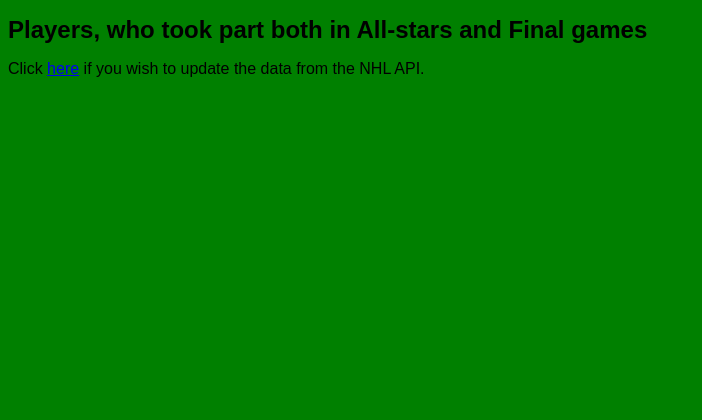
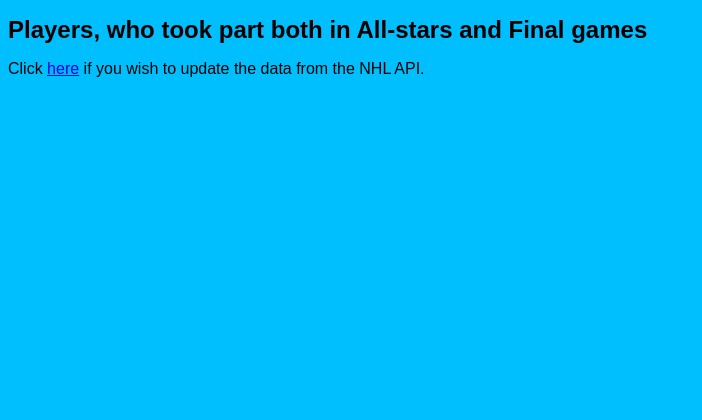
Before and after one commit to mskalmykov/test, a Flask app: template app/templates/main.j2 in a window 1280 px wide. Shown: the top 420 px of the page, without its empty margins (0-702 px from the left). Run offline with Flask 2, Linux system fonts and the light colour scheme; the template is opened without the code that fills it, so the values that code supplies are empty.

Commit message:
Deep sky blue

```diff
--- a/app/static/style.css
+++ b/app/static/style.css
@@ -1,5 +1,5 @@
 body {
-    background-color: green;
+    background-color: deepskyblue;
     font-family: Arial, Helvetica, sans-serif;
 }
 
```
Also changed, not shown: .github/workflows/deploy.yml.
